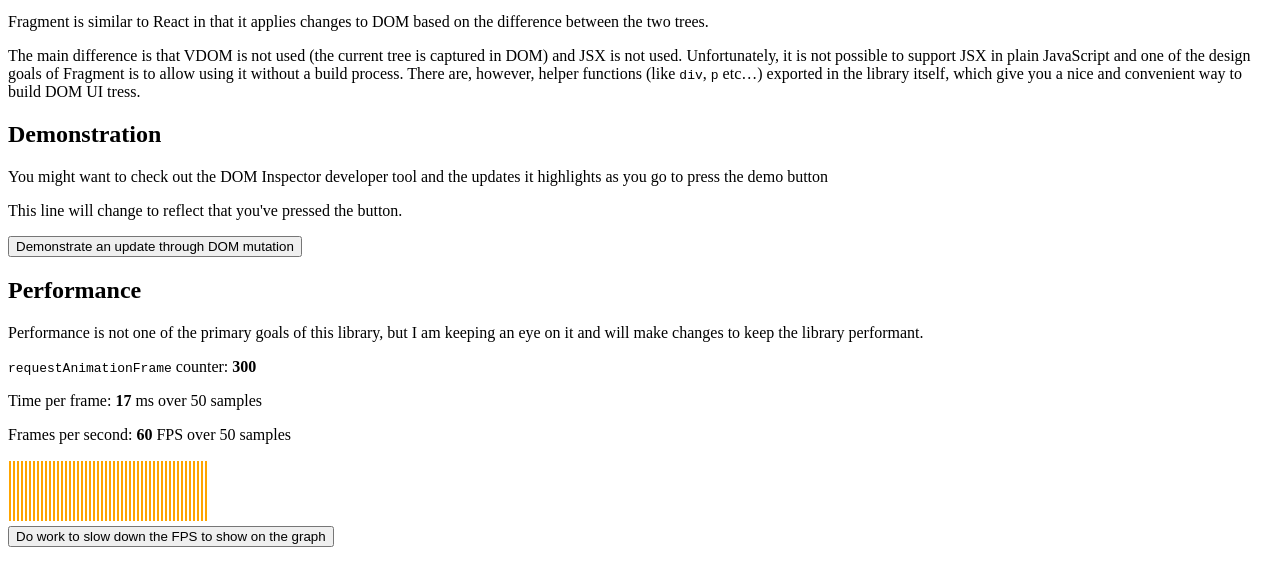
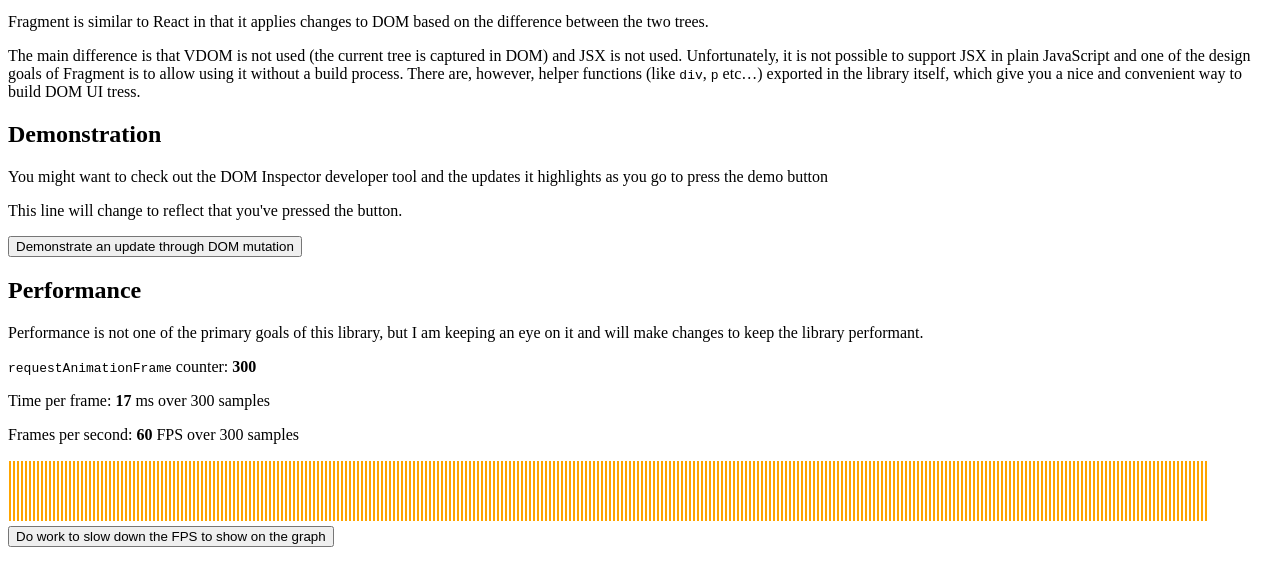
Before and after one commit to TomasHubelbauer/fragment, a plain HTML site: page index.html in a window 1280 px wide. Shown: the part 101-686 px from the top of the page. Drawn offline with Linux system fonts and the light colour scheme.

Commit message:
Make responsive and show full width chart

```diff
--- a/index.html
+++ b/index.html
@@ -3,6 +3,7 @@
     <head>
         <meta charset="utf-8" />
         <title>Fragment</title>
+        <meta name="viewport" content="width=device-width, initial-scale=1" />
         <script src="lib.js"></script>
         <script src="test.js"></script>
         <script src="index.js"></script>
--- a/index.js
+++ b/index.js
@@ -1,5 +1,6 @@
 let mutated = false;
 let counter = 0;
+let deltaCount = 0;
 let deltas = [];
 
 function onMutateButtonClick() {
@@ -66,12 +67,14 @@
     );
 }
 
-window.addEventListener('load', render);
+window.addEventListener('load', _ => {
+    render();
 
+    deltaCount = Math.floor(document.body.clientWidth / 4);
     let timestamp = performance.now();
     window.requestAnimationFrame(function step(t) {
         counter++;
-    if (deltas.push(t - timestamp) > 50) {
+        if (deltas.push(t - timestamp) > deltaCount) {
             deltas.shift();
         }
 
@@ -79,3 +82,4 @@
         render();
         window.requestAnimationFrame(step);
     });
+});
```
Lines whose indentation alone changed are shown as unchanged.
